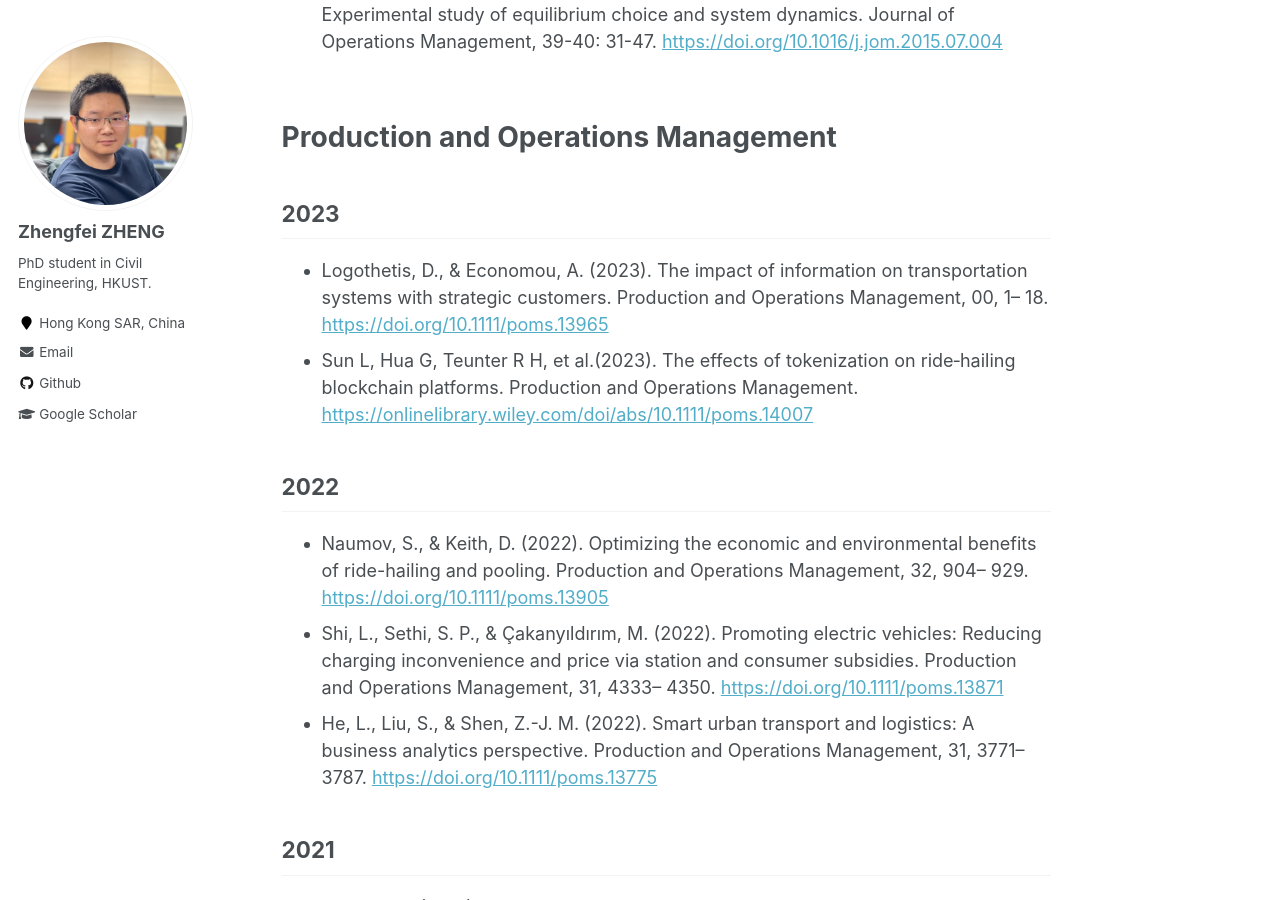
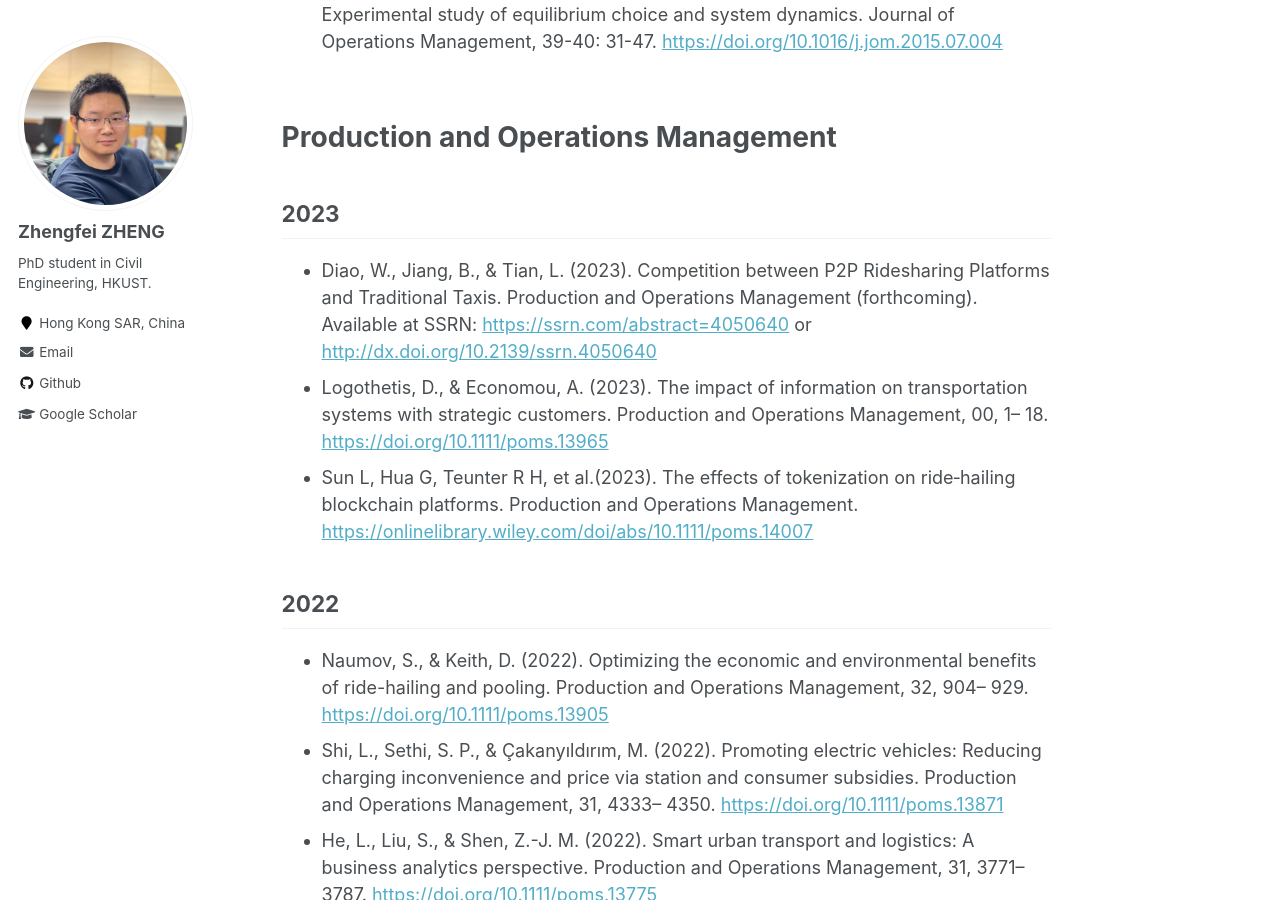
Before and after one commit to zf-z/zf-z.github.io, a Jekyll site: the page built from _posts/2023-04-26-UTD24-Transportation.md, in a window 1280 px wide and 900 px high, scrolled down 1593 px. Built offline with Jekyll 4.4.1, drawn with Linux system fonts in a browser that asks for light colours.

Commit message:
Update 2023-04-26-UTD24-Transportation.md

```diff
--- a/_posts/2023-04-26-UTD24-Transportation.md
+++ b/_posts/2023-04-26-UTD24-Transportation.md
@@ -38,6 +38,7 @@ The following list is updated from Ye Hongbo‘s [github repository](https://git
 
 ## 2023
 
+* Diao, W., Jiang, B., & Tian, L. (2023). Competition between P2P Ridesharing Platforms and Traditional Taxis. Production and Operations Management (forthcoming). Available at SSRN: <https://ssrn.com/abstract=4050640> or <http://dx.doi.org/10.2139/ssrn.4050640>
 * Logothetis, D., & Economou, A. (2023). The impact of information on transportation systems with strategic customers. Production and Operations Management, 00, 1– 18. <https://doi.org/10.1111/poms.13965>
 * Sun L, Hua G, Teunter R H, et al.(2023). The effects of tokenization on ride‐hailing blockchain platforms. Production and Operations Management. <https://onlinelibrary.wiley.com/doi/abs/10.1111/poms.14007>
 
```
